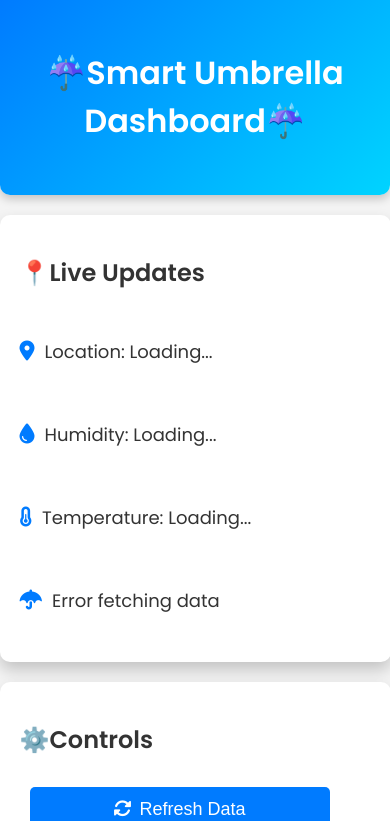
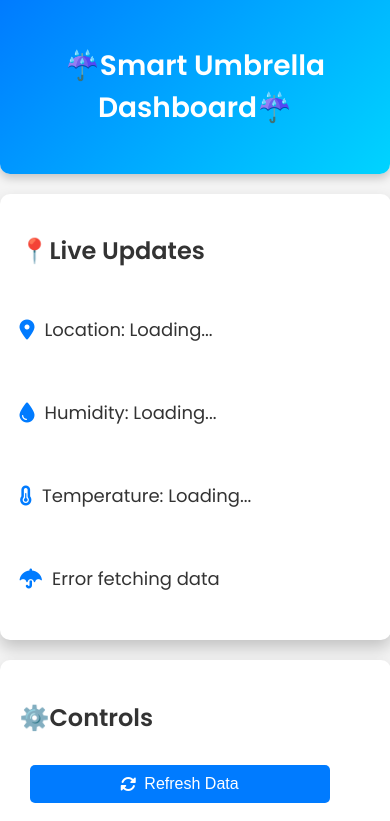
Before and after one commit to Ashwini-955/smart_umbrella, a plain HTML site: page index.html in a window 390 px wide. Shown: the top 821 px of the page. Drawn offline with Linux system fonts and the light colour scheme; no server answers.

Commit message:
Update styles1.css

```diff
--- a/styles1.css
+++ b/styles1.css
@@ -129,17 +129,39 @@
 }
 
 @media screen and (max-width: 768px) {
-    header {
-        font-size: 16px;
-        padding: 8px 10px;
-        height: auto;
-        flex-direction: column;
-    }
     .container {
         flex-direction: column;
         align-items: center;
     }
+
     .card {
+        width: 100%;
+        min-height: auto;
+    }
+
+    header {
+        font-size: 16px;
+        height: auto;
+        padding: 8px;
+    }
+
+    .btn {
         width: 100%;
     }
 }
+
+@media screen and (max-width: 480px) {
+    header {
+        font-size: 14px;
+        padding: 6px;
+    }
+
+    .btn {
+        font-size: 16px;
+        padding: 10px;
+    }
+
+    footer {
+        font-size: 14px;
+    }
+}
```
